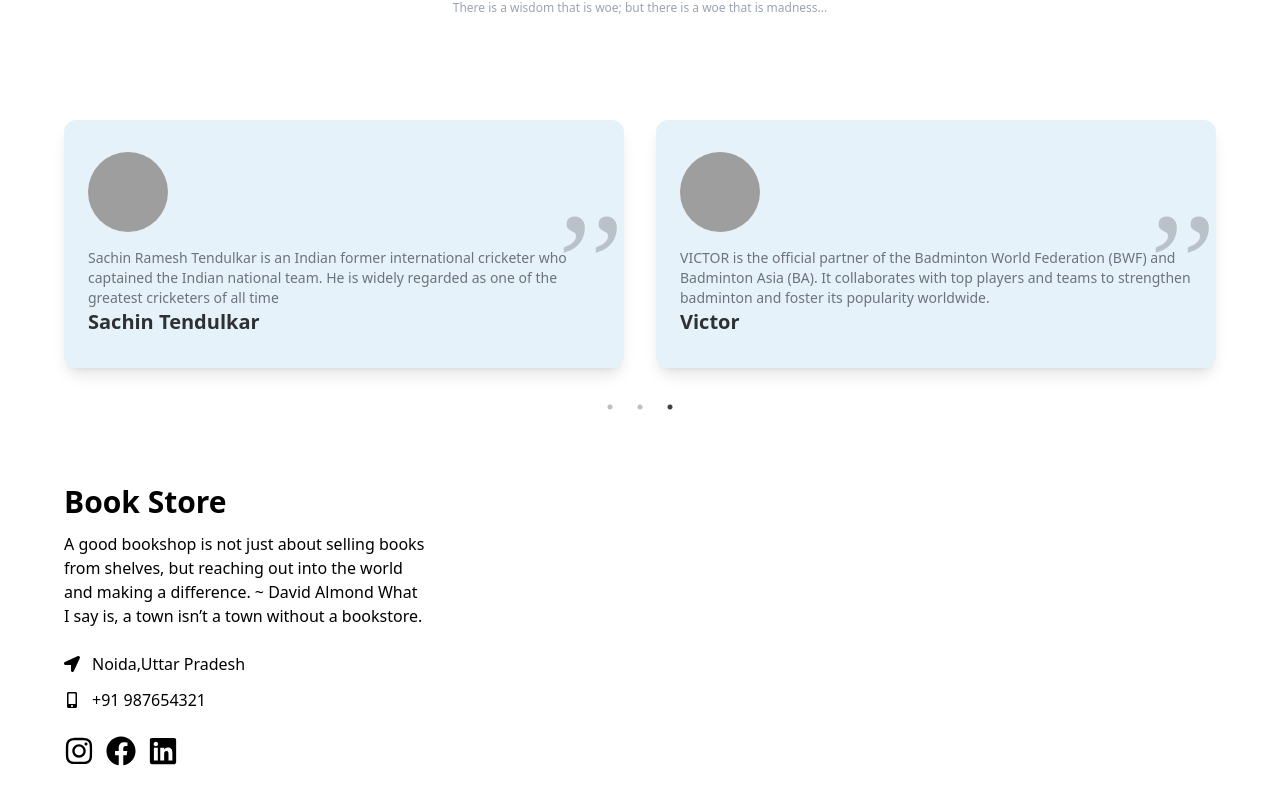
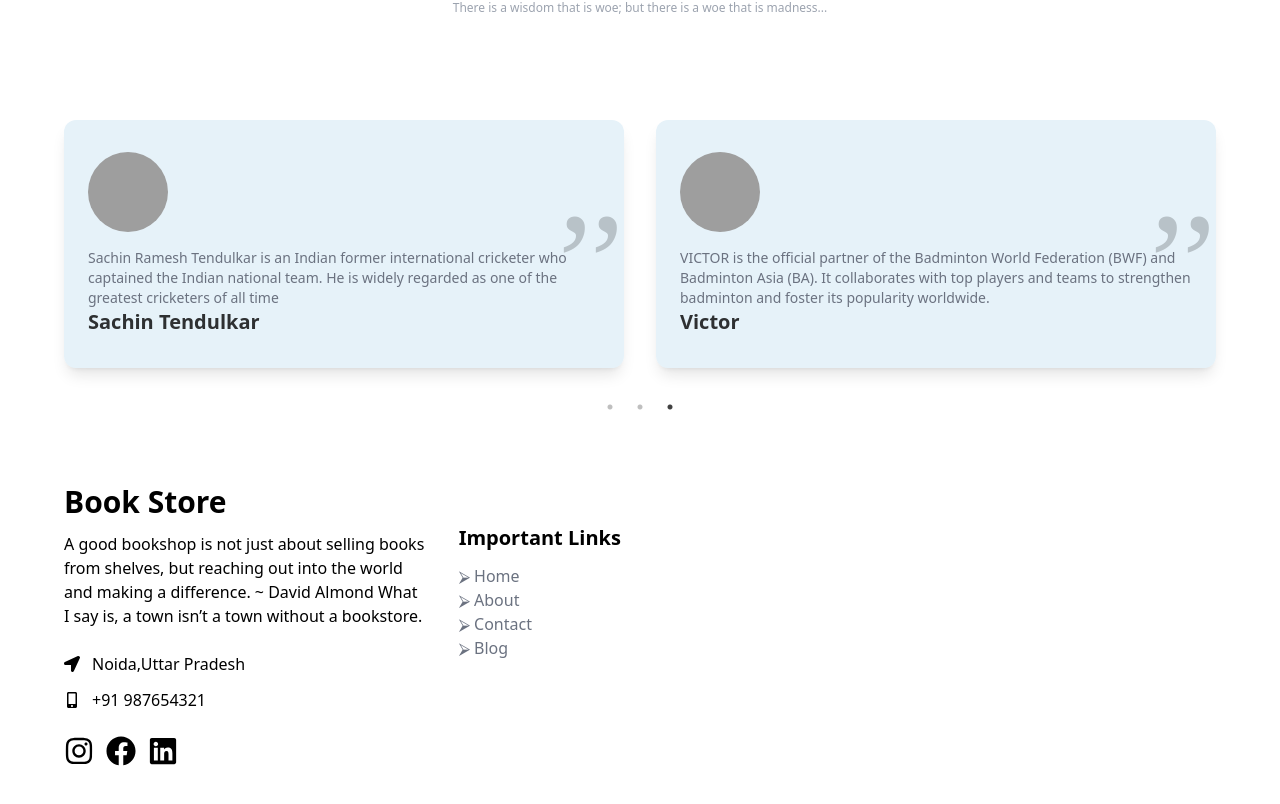
Before and after one commit to Divyadharshana5/book_store, a React (Vite) app: page / in a window 1280 px wide. Shown: the part 2877-3681 px from the top of the page. Built offline with nearby package versions, Linux system fonts and the light colour scheme; grey boxes are pictures that could not be loaded.

Commit message:
update footer.jsx

```diff
--- a/src/Components/Footer/Footer.jsx
+++ b/src/Components/Footer/Footer.jsx
@@ -6,6 +6,28 @@
   FaLocationArrow,
   FaMobileAlt,
 } from "react-icons/fa";
+
+const FooterLinks = [
+  {
+    title: "Home",
+    link: "/#",
+  },
+
+  {
+    title: "About",
+    link: "/about",
+  },
+
+  {
+    title: "Contact",
+    link: "/contact",
+  },
+
+  {
+    title: "Blog",
+    link: "/blog",
+  },
+];
 
 const Footer = () => {
   return (
@@ -45,6 +67,26 @@
               </a>
             </div>
           </div>
+          <div className="grid grid-cols-2 sm:grid-cols-3 col-span-2 md:pt-10">
+            <div>
+              <div className="py-8 px-4">
+                <h1 className="text-xl font-bold sm:text-left text-justify mb-3">
+                  Important Links
+                </h1>
+                <ul>
+                  {FooterLinks.map((data) => (
+                    <li
+                      className="cursor-pointer hover:translate-x-1 duration-
+                    hover:text-primary space-x-1 text-gray-500"
+                    >
+                      <span>&#11162;</span>
+                      <span>{data.title}</span>
+                    </li>
+                  ))}
+                </ul>
+              </div>
+            </div>
+          </div>
         </div>
       </div>
     </div>
```
